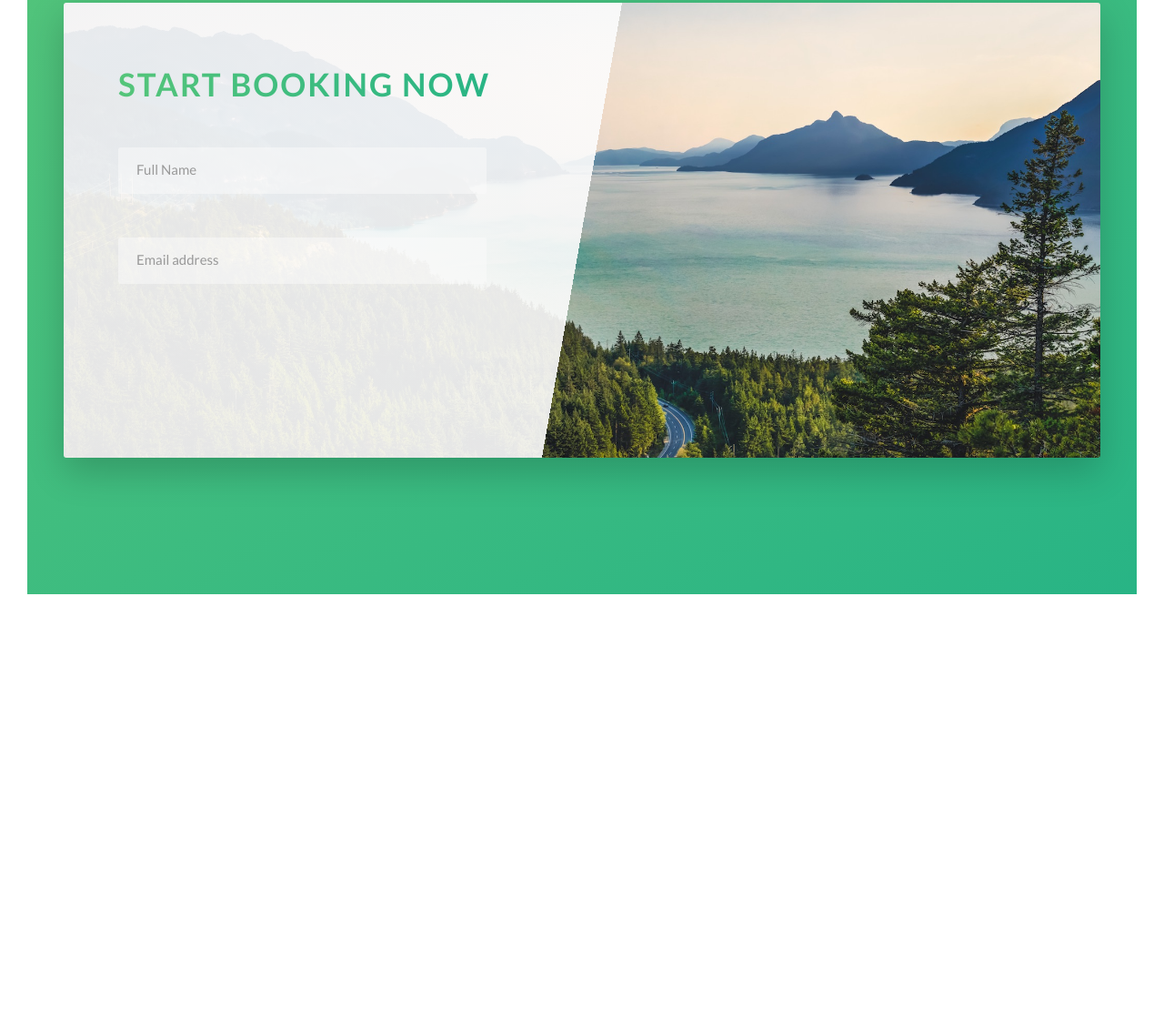
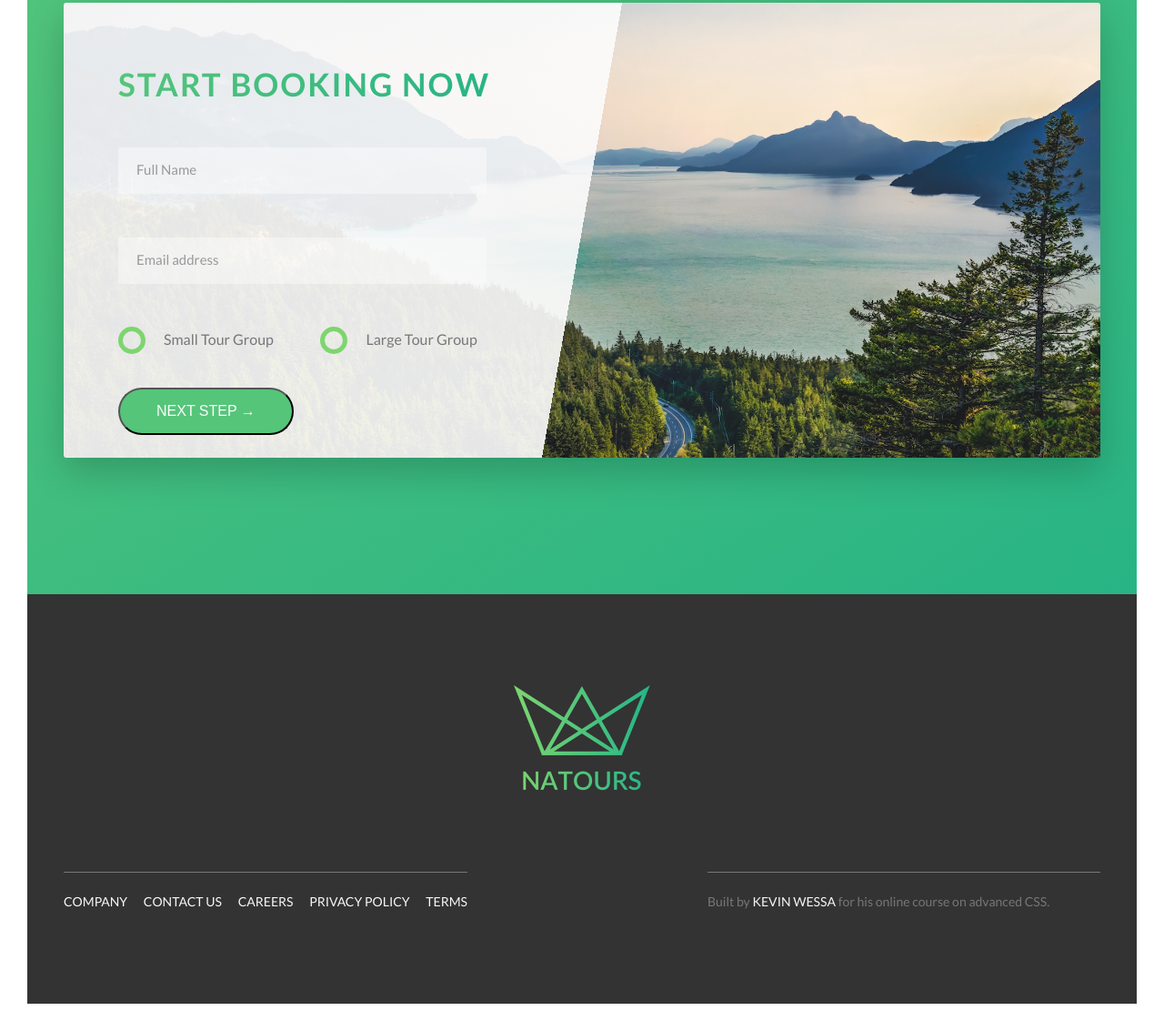
Before and after one commit to kjwessa/natours-project, a website: page index.html in a window 1280 px wide. Shown: the part 5000-6133 px from the top of the page at 91% size. Before the commit the page ends 5683 px from the top, so only its background shows below. Drawn offline with Linux system fonts and the light colour scheme.

Commit message:
Footer - Completed

```diff
--- a/index.html
+++ b/index.html
@@ -251,12 +251,52 @@
                                 <input type="email" class="form__input" placeholder="Email address" id="email" required>
                                 <label for="email" class="form__label">Email address</label>
                             </div>
+
+                            <div class="form__group u-margin-bottom-medium">
+                                <div class="form__radio-group">
+                                    <input type="radio" class="form__radio-input" id="small" name="size">
+                                    <label for="small" class="form__radio-label"><span class="form__radio-button"></span>Small Tour Group</label>
+                                </div>
+                                <div class="form__radio-group">
+                                    <input type="radio" class="form__radio-input" id="large" name="size">
+                                    <label for="large" class="form__radio-label"><span class="form__radio-button"></span>Large Tour Group</label>
+                                </div>
+                            </div>
+
+                            <div class="form__group">
+                                <button class="btn btn--green">Next Step &rarr;</button>
+                            </div>
                         </form>
                     </div>
                 </div>
             </div>
         </section>
     </main>
+    <footer class="footer">
+        <div class="footer__logo-box">
+            <img src="img/logo-green-2x.png" alt="Full logo" class="footer__logo">
+        </div>
+        <div class="row">
+            <div class="row">
+                <div class="col-1-of-2">
+                    <div class="footer__navigation">
+                        <ul class="footer__list">
+                            <li class="footer__item"><a href="#" class="footer__link">Company</a></li>
+                            <li class="footer__item"><a href="#" class="footer__link">Contact Us</a></li>
+                            <li class="footer__item"><a href="#" class="footer__link">Careers</a></li>
+                            <li class="footer__item"><a href="#" class="footer__link">Privacy Policy</a></li>
+                            <li class="footer__item"><a href="#" class="footer__link">Terms</a></li>
+                        </ul>
+                    </div>
+                </div>
+                <div class="col-1-of-2">
+                    <p class="footer__copyright">
+                        Built by <a href="#" class="footer__link">Kevin Wessa</a> for his online course on advanced CSS.
+                    </p>
+                </div>
+            </div>
+        </div>
+    </footer>
     <!--
     <section class="grid-test">
         <div class="row">
--- a/sass/abstracts/_variables.scss
+++ b/sass/abstracts/_variables.scss
@@ -14,6 +14,8 @@ $color-grey-light-2: #eee;
 
 $color-grey-dark: #777;
 $color-grey-dark-2: #999;
+$color-grey-dark-3: #333;
+
 
 $color-white: #fcfcfc;
 $color-black: #000;
--- a/sass/base/_utilities.scss
+++ b/sass/base/_utilities.scss
@@ -1,23 +1,23 @@
 .u-center-text {
-    text-align: center;
+    text-align: center !important;
 }
 
 .u-margin-bottom-small {
-    margin-bottom: 1.5rem;
+    margin-bottom: 1.5rem !important;
 }
 
 .u-margin-bottom-medium {
-    margin-bottom: 4rem;
+    margin-bottom: 4rem !important;
 }
 
 .u-margin-bottom-big {
-    margin-bottom: 8rem;
+    margin-bottom: 8rem !important;
 }
 
 .u-margin-top-big {
-    margin-bottom: 8rem;
+    margin-bottom: 8rem !important;
 }
 
 .u-margin-top-huge {
-    margin-bottom: 10rem;
+    margin-bottom: 10rem !important;
 }
--- a/sass/components/_button.scss
+++ b/sass/components/_button.scss
@@ -1,6 +1,10 @@
 .btn {
 
+
+
     /* :link is a special case of a selector */
+    //the simple & allows it work for the form button, because it's not a normal button
+    &,
     &:link,
     &:visited {
         text-decoration: none;
@@ -12,6 +16,8 @@
         font-size: $default-font-size;
     }
 
+
+
     &:hover {
         transform: translateY(-3px);
         box-shadow: 0 1rem 2rem rgba($color-black, .2);
@@ -21,7 +27,9 @@
         }
     }
 
-    &:active {
+    &:active,
+    &:focus {
+        outline: none;
         transform: translateY(-1px);
         box-shadow: 0 .5rem 1rem rgba($color-black, .2);
     }
--- a/sass/components/_form.scss
+++ b/sass/components/_form.scss
@@ -14,6 +14,7 @@
         border-bottom: 3px solid transparent;
         width: 90%;
         display: block;
+        transition: all .3s ease;
 
         &__input:focus {
             outline: none;
@@ -53,5 +54,52 @@
     &__input:placeholder-shown + &__label {
         opacity: 0;
         visibility: hidden;
+        transform: translateY(-4rem);
+    }
+
+    &__radio-group {
+        width: 49%;
+        display: inline-block;
+    }
+
+    &__radio-input {
+        display: none;
+    }
+
+    &__radio-label {
+        font-size: $default-font-size;
+        cursor: pointer;
+        position: relative;
+        padding-left: 5rem;
+    }
+
+    &__radio-button {
+        height: 3rem;
+        width: 3rem;
+        border: 5px solid $color-primary;
+        border-radius: 50%;
+        display: inline-block;
+        position: absolute;
+        left: 0;
+        top: -.4rem;
+
+        &::after {
+            content: "";
+            display: block;
+            height: 1.3rem;
+            width: 1.3rem;
+            border-radius: 50%;
+            position: absolute;
+            top: 50%;
+            left: 50%;
+            transform: translate(-50%, -50%);
+            background-color: $color-primary;
+            opacity: 0;
+            transition: opacity .2s ease;
+        }
+    }
+
+    &__radio-input:checked ~ &__radio-label &__radio-button::after {
+        opacity: 1;
     }
 }
--- /dev/null
+++ b/sass/layout/_footer.scss
@@ -0,0 +1,73 @@
+.footer {
+    background-color: $color-grey-dark-3;
+    padding: 10rem 0;
+    font-size: 1.4rem;
+
+    &__logo-box {
+        text-align: center;
+        margin-bottom: 8rem;
+    }
+
+    &__logo {
+        width: 15rem;
+        height: auto;
+        transition: all .3s ease;
+
+        &:link,
+        &:visited {
+            transform: scale(1) rotate(0deg);
+        }
+
+        &:hover,
+        &:active {
+            transform: scale(1.1) rotate(5deg);
+        }
+    }
+
+    &__navigation {
+        border-top: 1px solid $color-grey-dark;
+        padding-top: 2rem;
+        display: inline-block;
+    }
+
+    &__list {
+        list-style: none;
+    }
+
+    &__item {
+        display: inline-block;
+
+        &:not(:last-child) {
+            margin-right: 1.5rem;
+        }
+    }
+
+    &__link {
+
+        &:link,
+        &:visited {
+            color: $color-grey-light-1;
+            text-decoration: none;
+            text-transform: uppercase;
+            display: inline-block;
+            transition: all .3s ease;
+            background-color: $color-grey-dark-3;
+        }
+
+        &:hover,
+        &:active {
+            color: $color-primary;
+            box-shadow: 0 1rem 2rem rgba($color-black, .4);
+            transform: rotate(5deg) scale(1.3);
+        }
+    }
+
+    &__copyright {
+        border-top: 1px solid $color-grey-dark;
+        padding-top: 2rem;
+        display: inline-block;
+        width: 80%;
+        float: right;
+    }
+
+}
--- a/sass/main.scss
+++ b/sass/main.scss
@@ -19,5 +19,6 @@
 
 @import "layout/header";
 @import "layout/grid";
+@import "layout/footer";
 
 @import "pages/home";
```
Also changed, not shown: css/style.css.
